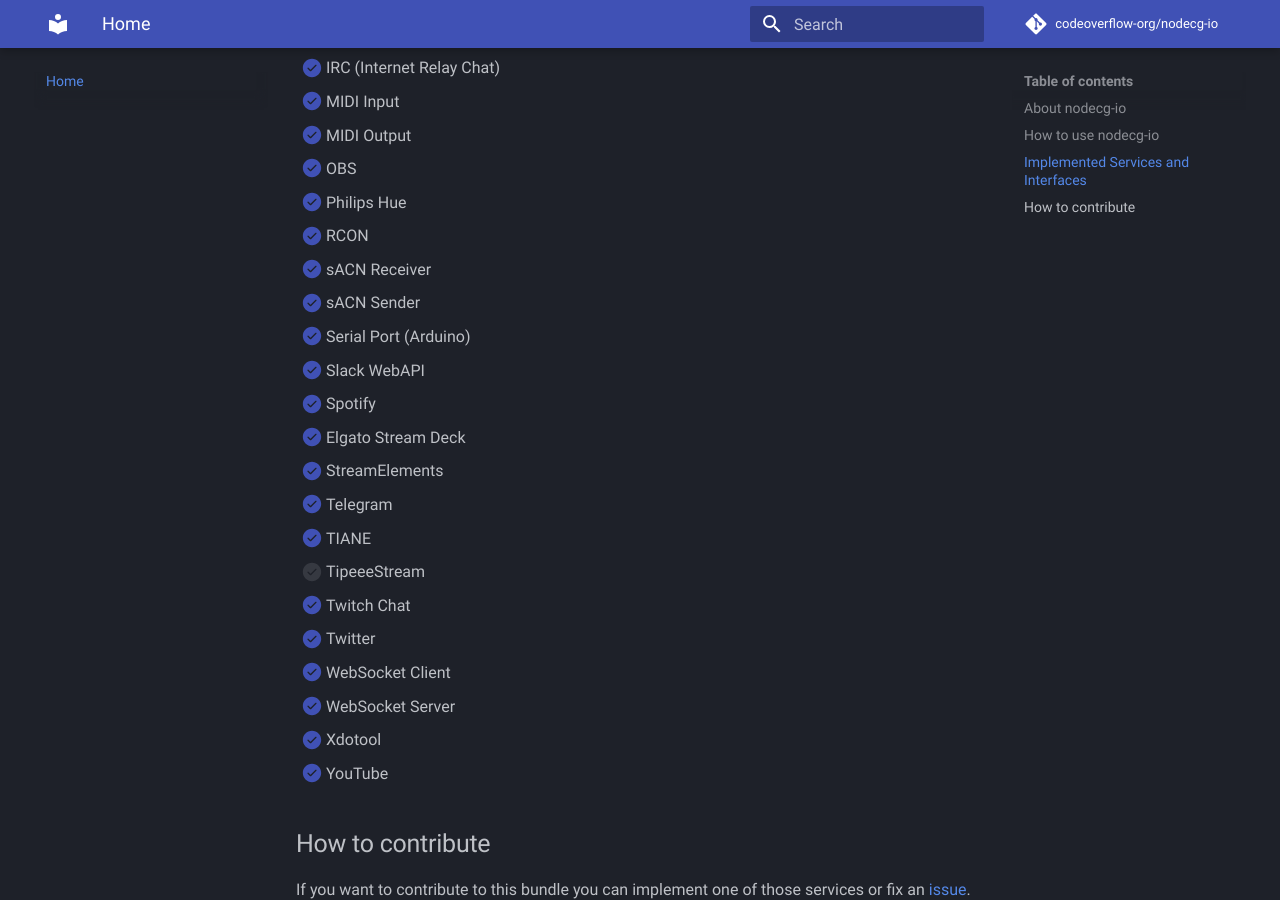
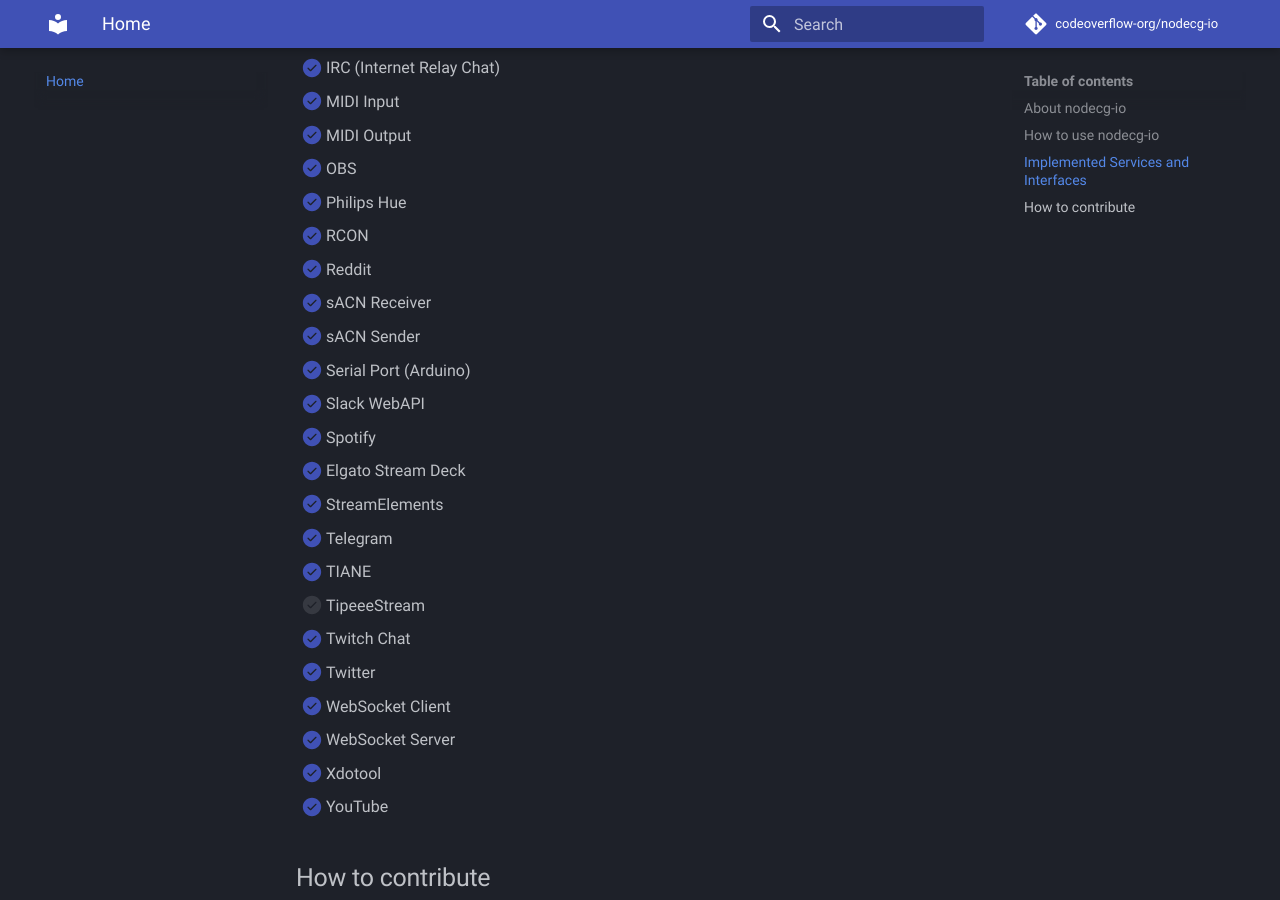
Before and after one commit to codeoverflow-org/nodecg-io-docs, an MkDocs documentation site: the page built from docs/index.md, in a window 1280 px wide and 900 px high, scrolled down 838 px. Built offline with MkDocs 1.6.1 and Material for MkDocs 9.7.7, drawn with Linux system fonts in a browser that asks for light colours; comment, search, counter and statistics services are not loaded.

Commit message:
Add reddit to the list of services

```diff
--- a/docs/index.md
+++ b/docs/index.md
@@ -32,6 +32,7 @@
 -   [x] OBS
 -   [x] Philips Hue
 -   [x] RCON
+-   [x] Reddit
 -   [x] sACN Receiver
 -   [x] sACN Sender
 -   [x] Serial Port (Arduino)
```
